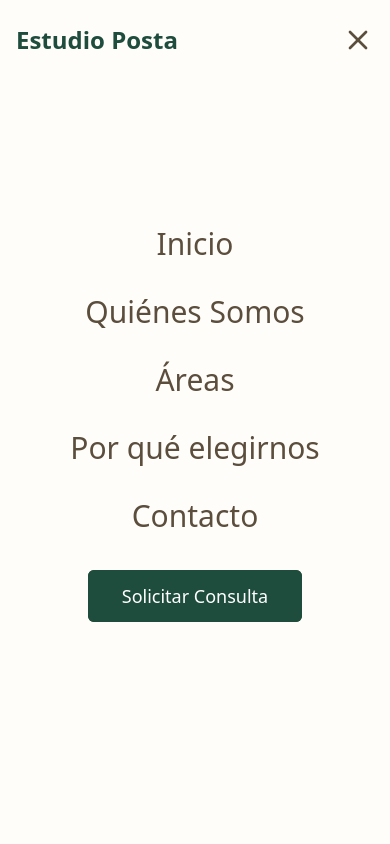
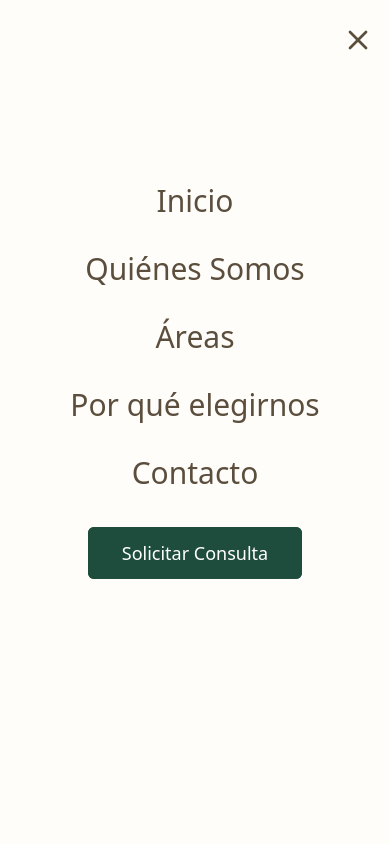
Before and after one commit to MercedesMartGuzzo/estudio-legal-posta, a Next.js app: page / in a window 390 px wide. Both pictures are taken after a click on the button "Abrir menú". Shown: the top 844 px of the page. Built offline with nearby package versions, Linux system fonts and the light colour scheme.

Commit message:
Arregle la navbar en mobile

```diff
--- a/src/components/Navbar.tsx
+++ b/src/components/Navbar.tsx
@@ -2,7 +2,7 @@
 
 import { useState, useEffect } from "react";
 import Link from "next/link";
-import { Menu, X } from "lucide-react"; // 1. Importamos los iconos
+import { Menu, X } from "lucide-react";
 
 const NAV_LINKS = [
   { label: "Inicio", href: "#inicio" },
@@ -38,10 +38,12 @@ export default function Navbar() {
       }`}
     >
       <nav className="mx-auto flex max-w-[1200px] items-center justify-between gap-8 px-4 py-6 md:px-16">
+        {/* REQUISITO: El logo se oculta con 'hidden' cuando el menú está abierto */}
         <Link
           href="#inicio"
-          // 2. Aumenté el tamaño de fuente para mobile (text-2xl)
-          className="font-heading text-2xl md:text-2xl font-bold text-[var(--primary)] tracking-tight shrink-0 leading-none"
+          className={`font-heading text-2xl font-bold text-[var(--primary)] tracking-tight shrink-0 leading-none ${
+            isOpen ? "hidden" : "block"
+          }`}
         >
           Estudio Posta
         </Link>
@@ -67,7 +69,7 @@ export default function Navbar() {
           Solicitar Consulta
         </Link>
 
-        {/* 3. Botón Abrir con Icono Lucide */}
+        {/* Botón Abrir */}
         <button
           type="button"
           onClick={() => setIsOpen(true)}
@@ -84,18 +86,15 @@ export default function Navbar() {
           isOpen ? "pointer-events-auto opacity-100" : "pointer-events-none opacity-0"
         }`}
       >
-        <div className="flex items-center justify-between px-4 py-6">
-          <span className="font-heading text-2xl font-bold text-[var(--primary)]">
-            Estudio Posta
-          </span>
-          {/* 3. Botón Cerrar con Icono Lucide */}
+        {/* Header del menú móvil */}
+        <div className="flex items-center justify-end px-4 py-6">
           <button type="button" onClick={closeMenu} aria-label="Cerrar menú">
             <X size={32} color="var(--foreground)" />
           </button>
         </div>
 
-        {/* 4. Contenedor centrado verticalmente */}
-        <div className="flex h-[80vh] flex-col justify-center items-center">
+        {/* Contenedor centrado */}
+        <div className="flex h-[70vh] flex-col justify-center items-center">
           <ul className="flex flex-col items-center gap-8 px-4">
             {NAV_LINKS.map((link) => (
               <li key={link.href}>
```
